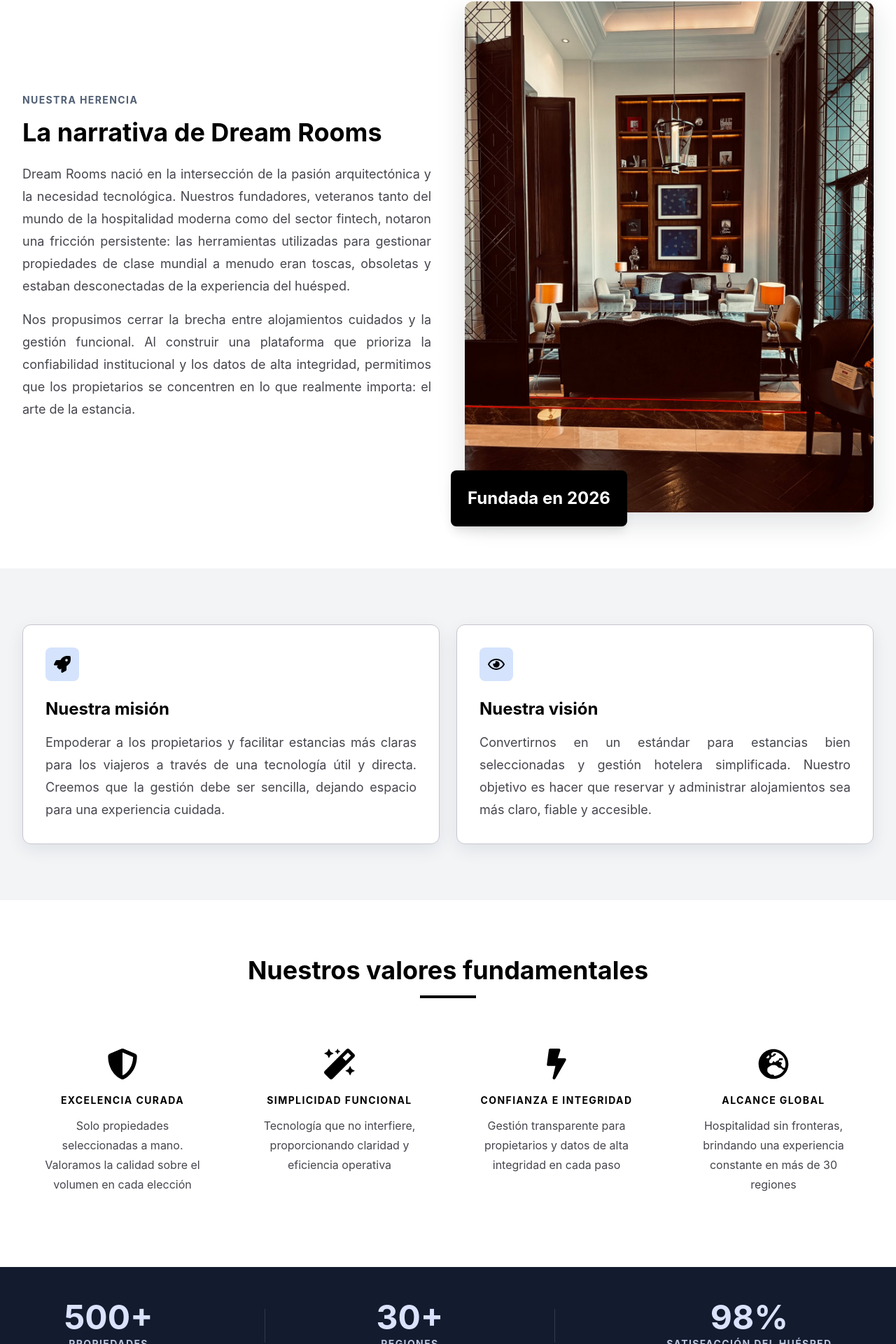
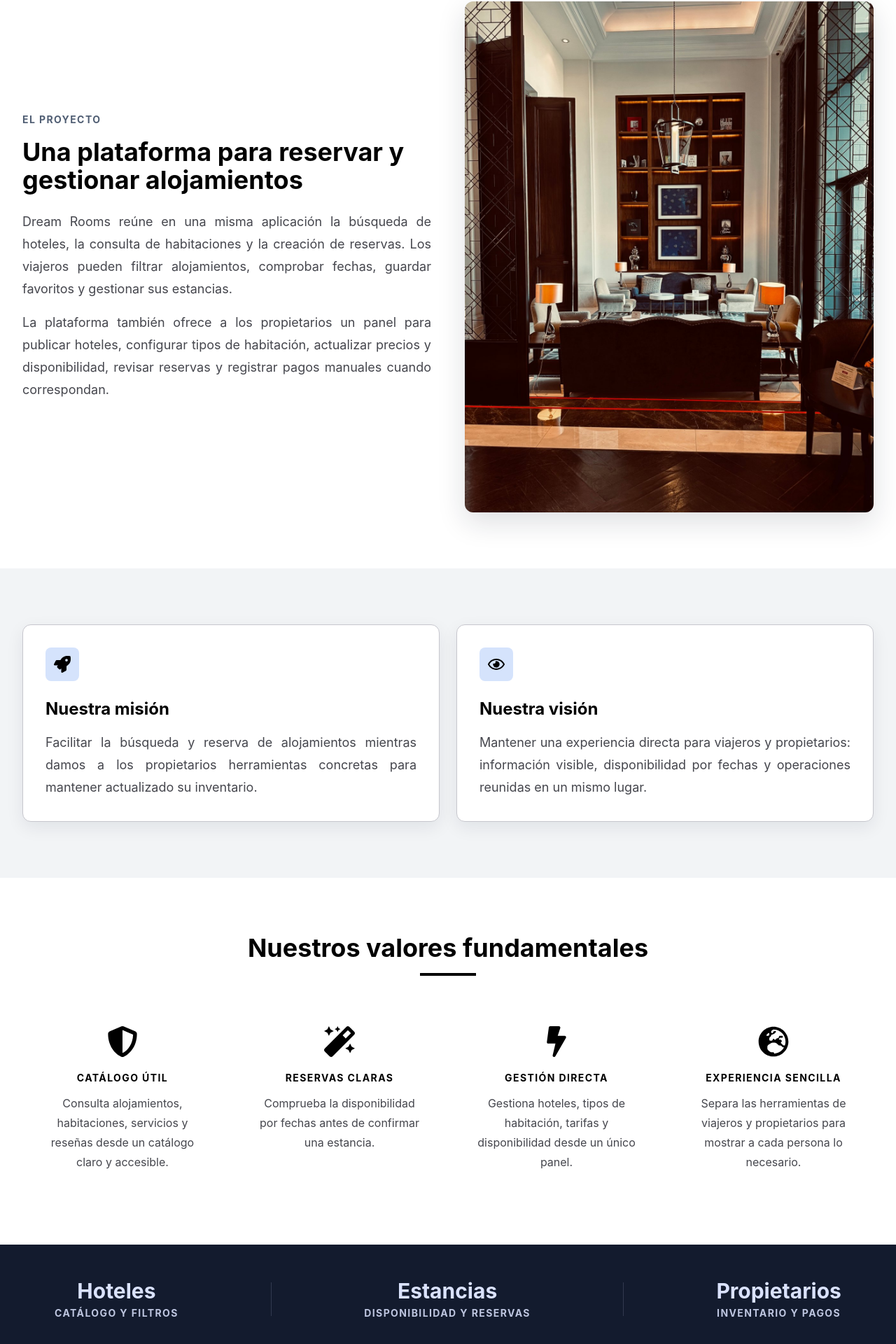
Before and after one commit to berkandevv/DreamRooms-front, a React (Vite) app: page /about in a window 1280 px wide. Shown: the part 698-2618 px from the top of the page at 70% size. Built offline with nearby package versions, Linux system fonts and the light colour scheme.

Commit message:
fix(app): align static content with implemented features

```diff
--- a/src/pages/AboutPage.jsx
+++ b/src/pages/AboutPage.jsx
@@ -16,34 +16,34 @@ const storyImage = '/images/static-pages/about-story-elegant-pexels.jpg'
 const values = [
   {
     description:
-      'Solo propiedades seleccionadas a mano. Valoramos la calidad sobre el volumen en cada elección',
+      'Consulta alojamientos, habitaciones, servicios y reseñas desde un catálogo claro y accesible.',
     icon: FaShieldAlt,
-    title: 'Excelencia curada',
+    title: 'Catálogo útil',
   },
   {
     description:
-      'Tecnología que no interfiere, proporcionando claridad y eficiencia operativa',
+      'Comprueba la disponibilidad por fechas antes de confirmar una estancia.',
     icon: FaMagic,
-    title: 'Simplicidad funcional',
+    title: 'Reservas claras',
   },
   {
     description:
-      'Gestión transparente para propietarios y datos de alta integridad en cada paso',
+      'Gestiona hoteles, tipos de habitación, tarifas y disponibilidad desde un único panel.',
     icon: FaBolt,
-    title: 'Confianza e integridad',
+    title: 'Gestión directa',
   },
   {
     description:
-      'Hospitalidad sin fronteras, brindando una experiencia constante en más de 30 regiones',
+      'Separa las herramientas de viajeros y propietarios para mostrar a cada persona lo necesario.',
     icon: FaGlobeEurope,
-    title: 'Alcance global',
+    title: 'Experiencia sencilla',
   },
 ]
 
 const stats = [
-  ['500+', 'Propiedades'],
-  ['30+', 'Regiones'],
-  ['98%', 'Satisfacción del huésped'],
+  ['Hoteles', 'Catálogo y filtros'],
+  ['Estancias', 'Disponibilidad y reservas'],
+  ['Propietarios', 'Inventario y pagos'],
 ]
 
 export default function AboutPage() {
@@ -70,27 +70,23 @@ export default function AboutPage() {
         <div className="mx-auto grid max-w-7xl grid-cols-1 items-center gap-12 px-5 md:grid-cols-2 md:px-8">
           <div>
             <span className="mb-4 block text-sm font-bold uppercase tracking-widest text-secondary">
-              Nuestra herencia
+              El proyecto
             </span>
             <h2 className="mb-6 text-3xl font-bold text-primary md:text-4xl">
-              La narrativa de Dream Rooms
+              Una plataforma para reservar y gestionar alojamientos
             </h2>
             <div className="space-y-4 text-justify text-lg leading-8 text-on-surface-variant">
               <p>
-                Dream Rooms nació en la intersección de la pasión arquitectónica
-                y la necesidad tecnológica. Nuestros fundadores, veteranos tanto
-                del mundo de la hospitalidad moderna como del sector fintech,
-                notaron una fricción persistente: las herramientas utilizadas
-                para gestionar propiedades de clase mundial a menudo eran
-                toscas, obsoletas y estaban desconectadas de la experiencia del
-                huésped.
+                Dream Rooms reúne en una misma aplicación la búsqueda de
+                hoteles, la consulta de habitaciones y la creación de reservas.
+                Los viajeros pueden filtrar alojamientos, comprobar fechas,
+                guardar favoritos y gestionar sus estancias.
               </p>
               <p>
-                Nos propusimos cerrar la brecha entre alojamientos cuidados y la
-                gestión funcional. Al construir una plataforma que prioriza la
-                confiabilidad institucional y los datos de alta integridad,
-                permitimos que los propietarios se concentren en lo que realmente
-                importa: el arte de la estancia.
+                La plataforma también ofrece a los propietarios un panel para
+                publicar hoteles, configurar tipos de habitación, actualizar
+                precios y disponibilidad, revisar reservas y registrar pagos
+                manuales cuando correspondan.
               </p>
             </div>
           </div>
@@ -103,11 +99,6 @@ export default function AboutPage() {
                 src={storyImage}
               />
             </div>
-            <div className="absolute -bottom-5 -left-5 hidden rounded-lg bg-primary p-6 shadow-lg lg:block">
-              <p className="text-2xl font-bold text-on-primary">
-                Fundada en 2026
-              </p>
-            </div>
           </div>
         </div>
       </section>
@@ -115,12 +106,12 @@ export default function AboutPage() {
       <section className="bg-surface-container-low py-20">
         <div className="mx-auto grid max-w-7xl grid-cols-1 gap-6 px-5 md:grid-cols-2 md:px-8">
           <InfoCard
-            description="Empoderar a los propietarios y facilitar estancias más claras para los viajeros a través de una tecnología útil y directa. Creemos que la gestión debe ser sencilla, dejando espacio para una experiencia cuidada."
+            description="Facilitar la búsqueda y reserva de alojamientos mientras damos a los propietarios herramientas concretas para mantener actualizado su inventario."
             icon={FaRocket}
             title="Nuestra misión"
           />
           <InfoCard
-            description="Convertirnos en un estándar para estancias bien seleccionadas y gestión hotelera simplificada. Nuestro objetivo es hacer que reservar y administrar alojamientos sea más claro, fiable y accesible."
+            description="Mantener una experiencia directa para viajeros y propietarios: información visible, disponibilidad por fechas y operaciones reunidas en un mismo lugar."
             icon={FaRegEye}
             title="Nuestra visión"
             variant="secondary"
@@ -153,7 +144,7 @@ export default function AboutPage() {
                 <div className="hidden h-12 w-px bg-on-primary-container/30 md:block" />
               )}
               <div className="text-center">
-                <p className="mb-1 text-5xl font-bold text-primary-fixed">
+                <p className="mb-1 text-3xl font-bold text-primary-fixed">
                   {value}
                 </p>
                 <p className="text-sm font-bold uppercase tracking-widest text-primary-fixed-dim">
@@ -171,8 +162,8 @@ export default function AboutPage() {
             ¿Listo para elevar tu portafolio?
           </h2>
           <p className="mb-8 text-lg leading-8 text-on-surface-variant">
-            Únete a nuestra colección de propiedades exclusivas y experimenta el
-            futuro de la gestión de la hospitalidad.
+            Crea una cuenta de propietario y empieza a configurar tus
+            alojamientos desde el panel de gestión.
           </p>
           <PartnerRegistrationForm
             buttonLabel="Comenzar"
--- a/src/pages/PrivacyPolicyPage.jsx
+++ b/src/pages/PrivacyPolicyPage.jsx
@@ -20,34 +20,34 @@ export default function PrivacyPolicyPage() {
               Política de privacidad
             </h1>
             <p className="mt-3 text-sm text-secondary">
-              Última actualización: Noviembre 2024
+              Última actualización: 31 de mayo de 2026
             </p>
 
             <PolicySection icon={FaDatabase} title="Recopilación de información">
               <p>
                 En Dream Rooms recopilamos la información necesaria para operar
-                reservas, inventario, pagos y cuentas de usuario de forma segura.
+                las cuentas, reservas y funciones de gestión de la plataforma.
               </p>
               <ul className="mt-4 list-disc space-y-2 pl-5">
-                <li>Datos de contacto del huésped y del propietario.</li>
+                <li>Nombre, email y teléfono opcional de la cuenta.</li>
                 <li>Información de propiedades, habitaciones y disponibilidad.</li>
-                <li>Registros de reservas, pagos y actividad dentro de la plataforma.</li>
+                <li>Datos de reservas, huéspedes, pagos, favoritos y reseñas.</li>
               </ul>
             </PolicySection>
 
             <PolicySection icon={FaUserCheck} title="Uso de datos">
               <p>
-                Utilizamos los datos para mantener la integridad de la plataforma
-                y mejorar la operación diaria de propietarios y huéspedes.
+                Utilizamos los datos para prestar las funciones solicitadas por
+                viajeros y propietarios dentro de Dream Rooms.
               </p>
               <div className="mt-5 grid grid-cols-1 gap-4 sm:grid-cols-2">
                 <InfoBox
-                  body="Ajustes proactivos en disponibilidad, tarifas y visualización del inventario."
-                  title="Optimización operativa"
+                  body="Consulta de disponibilidad, creación y gestión de reservas y publicación de reseñas."
+                  title="Gestión de estancias"
                 />
                 <InfoBox
-                  body="Alertas de seguridad, confirmaciones de reserva y comunicaciones esenciales."
-                  title="Comunicación crítica"
+                  body="Administración de alojamientos, habitaciones, disponibilidad y pagos manuales."
+                  title="Panel de propietario"
                 />
               </div>
               <div className="relative mt-8 overflow-hidden rounded-lg">
@@ -58,30 +58,31 @@ export default function PrivacyPolicyPage() {
                 />
                 <div className="absolute inset-0 bg-primary/35" />
                 <p className="absolute bottom-6 left-6 right-6 text-lg font-semibold italic text-on-primary">
-                  La integridad de tus datos sostiene una experiencia hotelera
-                  fiable.
+                  Utilizamos la información necesaria para prestar las
+                  funciones disponibles en la plataforma.
                 </p>
               </div>
             </PolicySection>
 
             <PolicySection icon={FaShieldAlt} title="Protección de la información">
               <p>
-                Aplicamos medidas técnicas y organizativas para proteger la
-                información frente al acceso no autorizado.
+                Limitamos el acceso a las funciones privadas mediante
+                autenticación y permisos según el tipo de cuenta.
               </p>
               <div className="mt-5 border-l-4 border-primary bg-surface-container-low p-5">
                 <ul className="space-y-3">
                   <li className="flex gap-3">
                     <FaLock className="mt-1 h-4 w-4 shrink-0" />
-                    Cifrado para datos en tránsito y controles de acceso por rol.
+                    Acceso a la API privada mediante token de autenticación.
                   </li>
                   <li className="flex gap-3">
                     <FaLock className="mt-1 h-4 w-4 shrink-0" />
-                    Auditorías periódicas de seguridad y revisión de permisos.
+                    Separación de permisos para cuentas de cliente y propietario.
                   </li>
                   <li className="flex gap-3">
                     <FaLock className="mt-1 h-4 w-4 shrink-0" />
-                    Monitorización de actividad para detectar usos anómalos.
+                    Revocación del token al cerrar sesión y de todos los tokens
+                    al desactivar la cuenta.
                   </li>
                 </ul>
               </div>
```
Also changed, not shown: src/pages/ContactPage.jsx (+4 -28 lines), src/pages/HelpCenterPage.jsx (+31 -16 lines), src/pages/TermsPage.jsx (+15 -14 lines).
